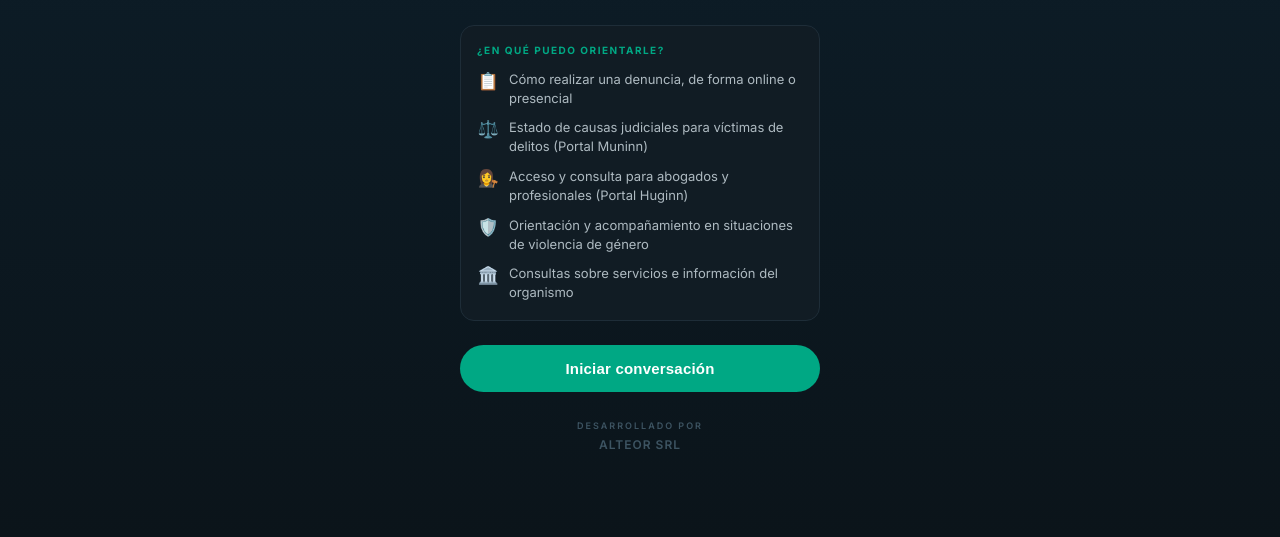
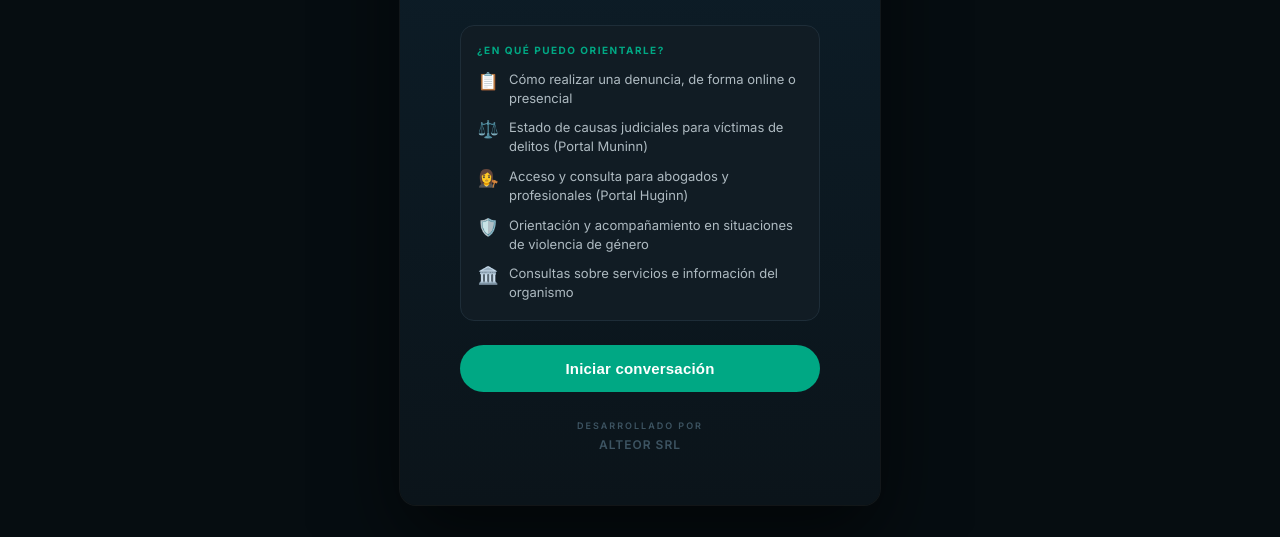
Before and after one commit to segoviamarcosagustin-stack/grupocesa-prototipos, a plain HTML site: page prototipos/mpa-santafe/index.html in a window 1280 px wide. Shown: the part 263-800 px from the top of the page. Drawn offline with Linux system fonts and the light colour scheme.

Commit message:
Update index.html

```diff
--- a/prototipos/mpa-santafe/index.html
+++ b/prototipos/mpa-santafe/index.html
@@ -29,15 +29,33 @@
 
     body {
       font-family: 'Inter', -apple-system, sans-serif;
-      background: var(--bg);
+      background: #060d11;
       height: 100dvh;
       overflow: hidden;
       color: var(--text);
+      display: flex;
+      align-items: center;
+      justify-content: center;
+    }
+
+    /* Contenedor centrado — ancho de celular en desktop */
+    #app {
+      width: 100%;
+      max-width: 480px;
+      height: 100dvh;
+      position: relative;
+      overflow: hidden;
+      box-shadow: 0 0 0 1px rgba(255,255,255,.06), 0 32px 80px rgba(0,0,0,.6);
+    }
+
+    @media (min-width: 500px) {
+      #app { height: 92dvh; border-radius: 16px; }
+      body { background: #060d11; }
     }
 
     /* Badge — siempre visible */
     .proto-badge {
-      position: fixed;
+      position: absolute;
       top: 10px; right: 10px;
       background: var(--proto-badge);
       color: #fff;
@@ -52,7 +70,7 @@
     }
 
     /* Pantallas */
-    .screen { display: none; flex-direction: column; height: 100dvh; width: 100%; }
+    .screen { display: none; flex-direction: column; height: 100%; width: 100%; position: absolute; top: 0; left: 0; }
     .screen.active { display: flex; }
 
     /* ── SPLASH ── */
@@ -254,6 +272,8 @@
 <body>
 
 <div class="proto-badge">PROTOTIPO</div>
+
+<div id="app">
 
 <!-- ═══════ SPLASH ═══════ -->
 <div id="splash" class="screen active">
@@ -613,5 +633,7 @@ const inp = document.getElementById('msg-input');
 inp.addEventListener('input', function() { this.style.height='auto'; this.style.height=Math.min(this.scrollHeight,110)+'px'; });
 inp.addEventListener('keydown', function(e) { if (e.key==='Enter' && !e.shiftKey) { e.preventDefault(); send(); } });
 </script>
+
+</div><!-- /#app -->
 </body>
 </html>
```
